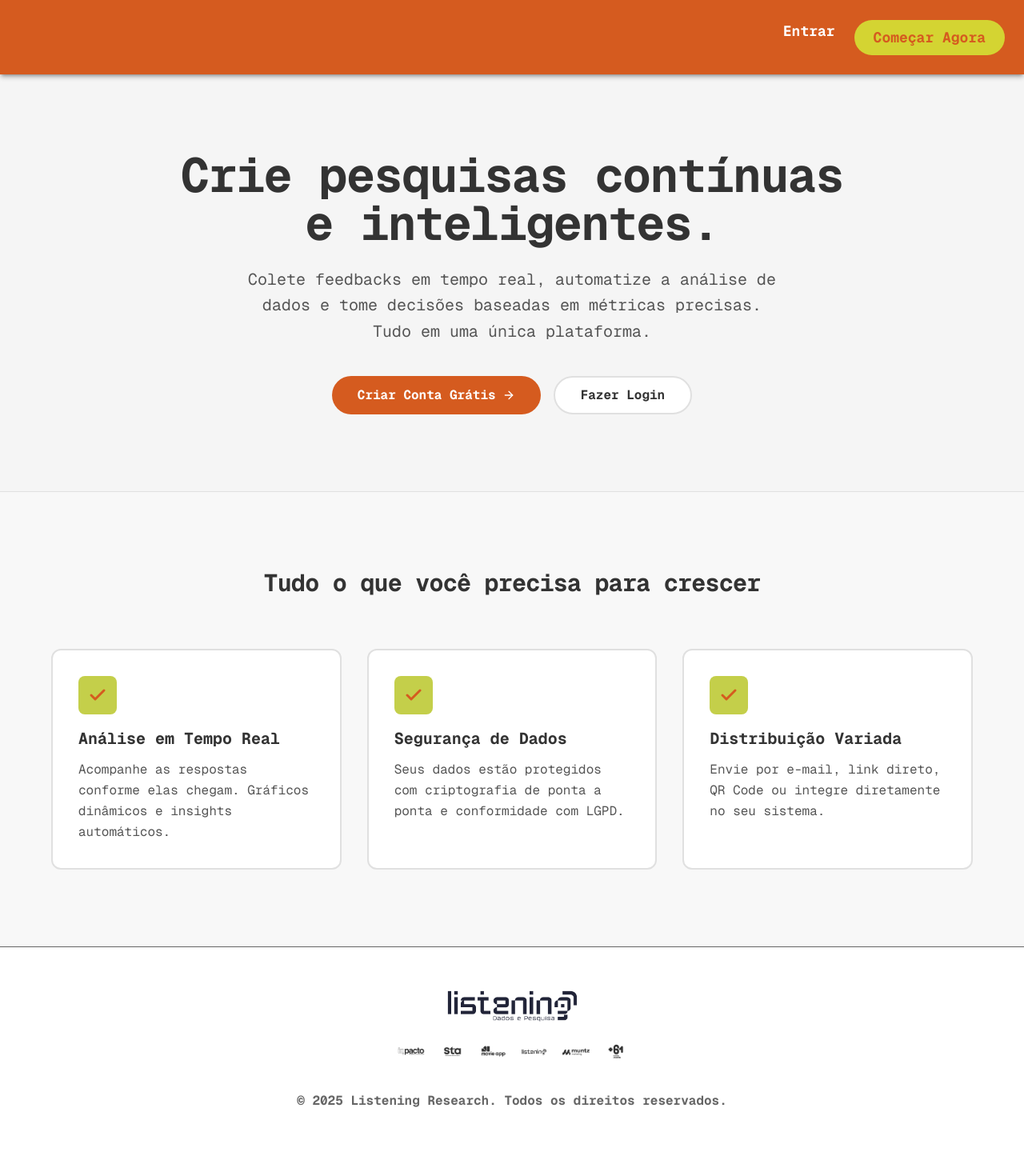
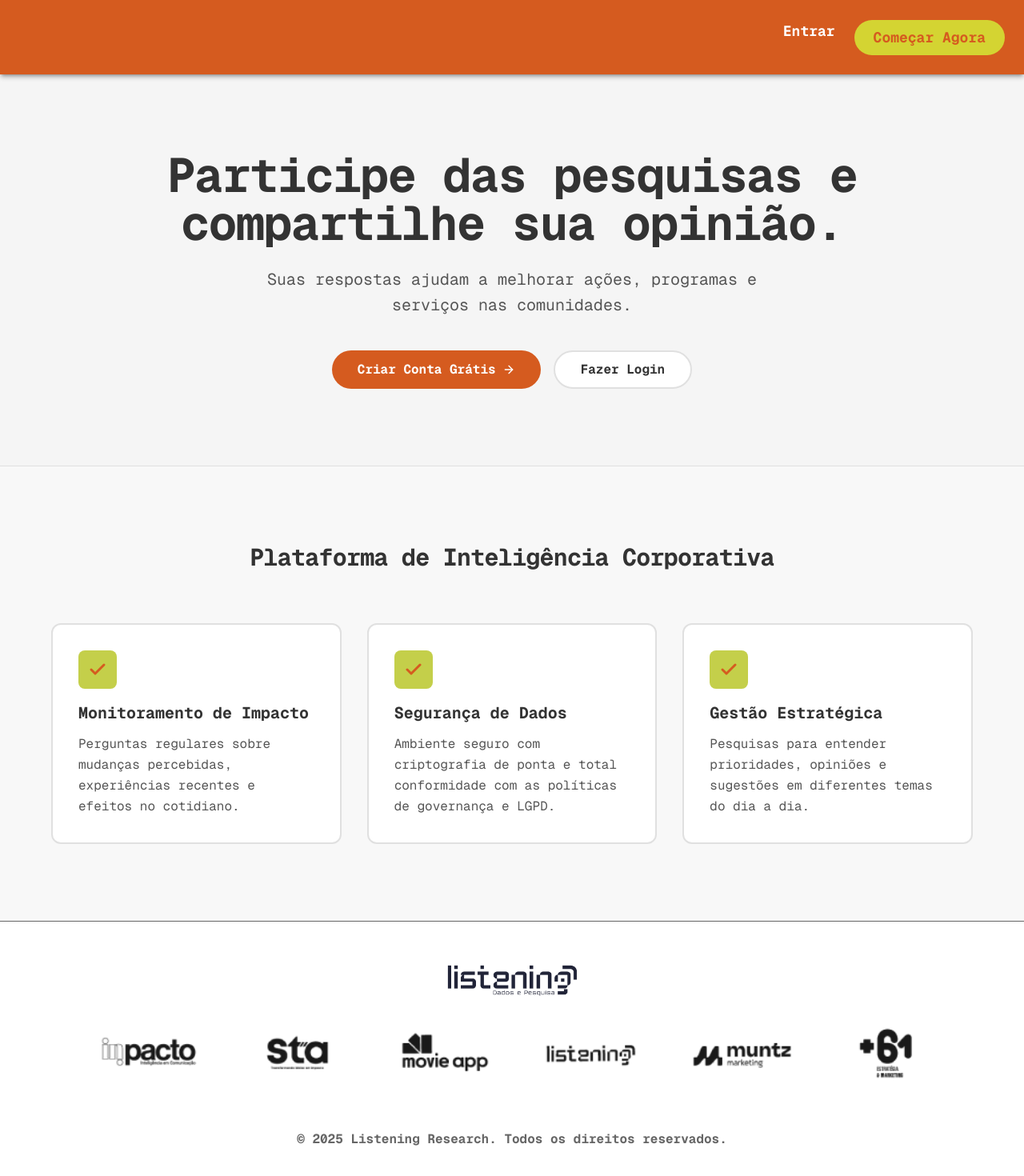
Before and after one commit to listening-dev/listening-research, a Next.js app: page / in a window 1280 px wide. Shown: the part 158-1628 px from the top of the page at 80% size. Before the commit the page ends 1586 px from the top, so only its background shows below. Built offline with nearby package versions, Linux system fonts and the light colour scheme.

Commit message:
Ajuste na Copy

```diff
--- a/src/app/page.tsx
+++ b/src/app/page.tsx
@@ -96,11 +96,10 @@ export default function Home() {
         <section className="flex flex-col items-center justify-center gap-6 px-6 py-24 text-center">
 
           <h1 className="max-w-4xl text-4xl font-bold tracking-tight text-[#333] sm:text-6xl">
-            Crie pesquisas contínuas e inteligentes.
+            Participe das pesquisas e compartilhe sua opinião.
           </h1>
           <p className="max-w-2xl text-xl text-[#555] leading-relaxed">
-            Colete feedbacks em tempo real, automatize a análise de dados e tome
-            decisões baseadas em métricas precisas. Tudo em uma única plataforma.
+            Suas respostas ajudam a melhorar ações, programas e serviços nas comunidades.
           </p>
           <div className="flex flex-col gap-4 sm:flex-row mt-4">
             <Link
@@ -123,24 +122,24 @@ export default function Home() {
         <section className="border-t border-[#e0e0e0] bg-[#f8f8f8] px-6 py-24">
           <div className="mx-auto max-w-6xl">
             <h2 className="mb-16 text-center text-3xl font-bold tracking-tight text-[#333]">
-              Tudo o que você precisa para crescer
+              Plataforma de Inteligência Corporativa
             </h2>
             <div className="grid gap-8 sm:grid-cols-3">
               {[
                 {
-                  title: "Análise em Tempo Real",
+                  title: "Monitoramento de Impacto",
                   description:
-                    "Acompanhe as respostas conforme elas chegam. Gráficos dinâmicos e insights automáticos.",
+                    "Perguntas regulares sobre mudanças percebidas, experiências recentes e efeitos no cotidiano.",
                 },
                 {
                   title: "Segurança de Dados",
                   description:
-                    "Seus dados estão protegidos com criptografia de ponta a ponta e conformidade com LGPD.",
+                    "Ambiente seguro com criptografia de ponta e total conformidade com as políticas de governança e LGPD.",
                 },
                 {
-                  title: "Distribuição Variada",
+                  title: "Gestão Estratégica",
                   description:
-                    "Envie por e-mail, link direto, QR Code ou integre diretamente no seu sistema.",
+                    "Pesquisas para entender prioridades, opiniões e sugestões em diferentes temas do dia a dia.",
                 },
               ].map((feature, i) => (
                 <div
@@ -175,9 +174,9 @@ export default function Home() {
           <Image
             src="/regua.png"
             alt="Régua de marcas"
-            width={300}
-            height={50}
-            className="h-auto max-w-[80%] opacity-80"
+            width={800}
+            height={100}
+            className="h-auto w-full max-w-[90%] opacity-90"
           />
         </div>
         <p className="font-bold">&copy; {new Date().getFullYear()} Listening Research. Todos os direitos reservados.</p>
```
